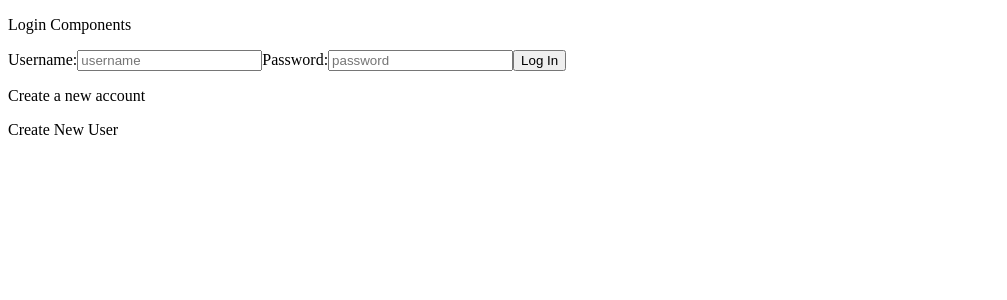
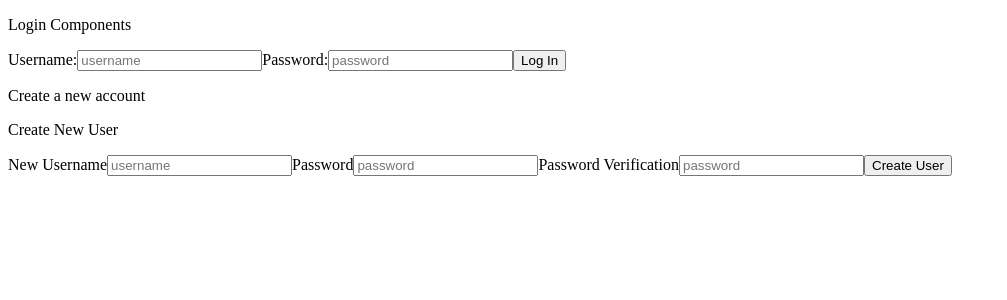
Before and after one commit to jamieab98/AddressBook, a React (Vite) app: page / in a window 1280 px wide. Shown: the top 300 px of the page, without its empty margins (0-1007 px from the left). Built offline with nearby package versions, Linux system fonts and the light colour scheme; no server answers.

Commit message:
Created the ability to create a user

```diff
--- a/src/components/CreateUser.jsx
+++ b/src/components/CreateUser.jsx
@@ -1,8 +1,63 @@
+import { useEffect, useState } from "react"
+import { v4 as uuidv4 } from "uuid"
+
 function CreateUser(){
+    const LoginAPI = 'https://691f885431e684d7bfc9fffe.mockapi.io/LoginCredientials'
+    const [newUsername, setNewUsername] = useState("")
+    const [newPassword, setNewPassword] = useState("")
+    const [newPasswordVerification, setNewPasswordVerification] = useState("")
+    const [errorMessage, setErrorMessage] = useState("")
+    const [existingUsernames, setExisitngUsernames] = useState([])
+    const [newCreds, setNewCreds] = useState({})
+
+    useEffect(()=>{
+        fetch(LoginAPI)
+        .then(response=>response.json())
+        .then((logins)=>{
+            setExisitngUsernames(logins.map(login=>login.username))
+        })
+        .catch(error=>console.log(error))
+    }, [])
+
+    function newUserSubmit(e){
+        e.preventDefault()
+        setNewCreds({
+            username : newUsername,
+            password : newPassword,
+            id : uuidv4()
+        })
+        setErrorMessage("")
+        if (existingUsernames.includes(newUsername)){
+            setErrorMessage("This username already exists. Please select a new one")
+        }
+        else if (newPassword !== newPasswordVerification){
+            setErrorMessage("Passwords do not match. Please try again")
+        }
+        else{
+            fetch(LoginAPI, {
+                method: "POST",
+                headers: {"Content-Type": "application/json"},
+                body: JSON.stringify(newCreds)
+            })
+            .then(response=>response.json())
+            .then(data=>console.log(data))
+            .catch(error=>console.log(error))
+        }
+    }
 
     return(
         <>
             <p>Create New User</p>
+            <form onSubmit={newUserSubmit}>
+                <label htmlFor="newusername">New Username</label>
+                <input type="text" placeholder="username" id="newusername" value={newUsername} onChange={(e)=>setNewUsername(e.target.value)}></input>
+                <label htmlFor="newpassword">Password</label>
+                <input type="text" placeholder="password" id="newpassword" value={newPassword} onChange={(e)=>setNewPassword(e.target.value)}></input>
+                <label htmlFor="newpasswordverification">Password Verification</label>
+                <input type="text" placeholder="password" id="newpasswordverification" value={newPasswordVerification} onChange={(e)=>setNewPasswordVerification(e.target.value)}></input>
+                <button type="submit">Create User</button>
+            </form>
+            <p>{errorMessage}</p>
         </>
     )
 }
```
